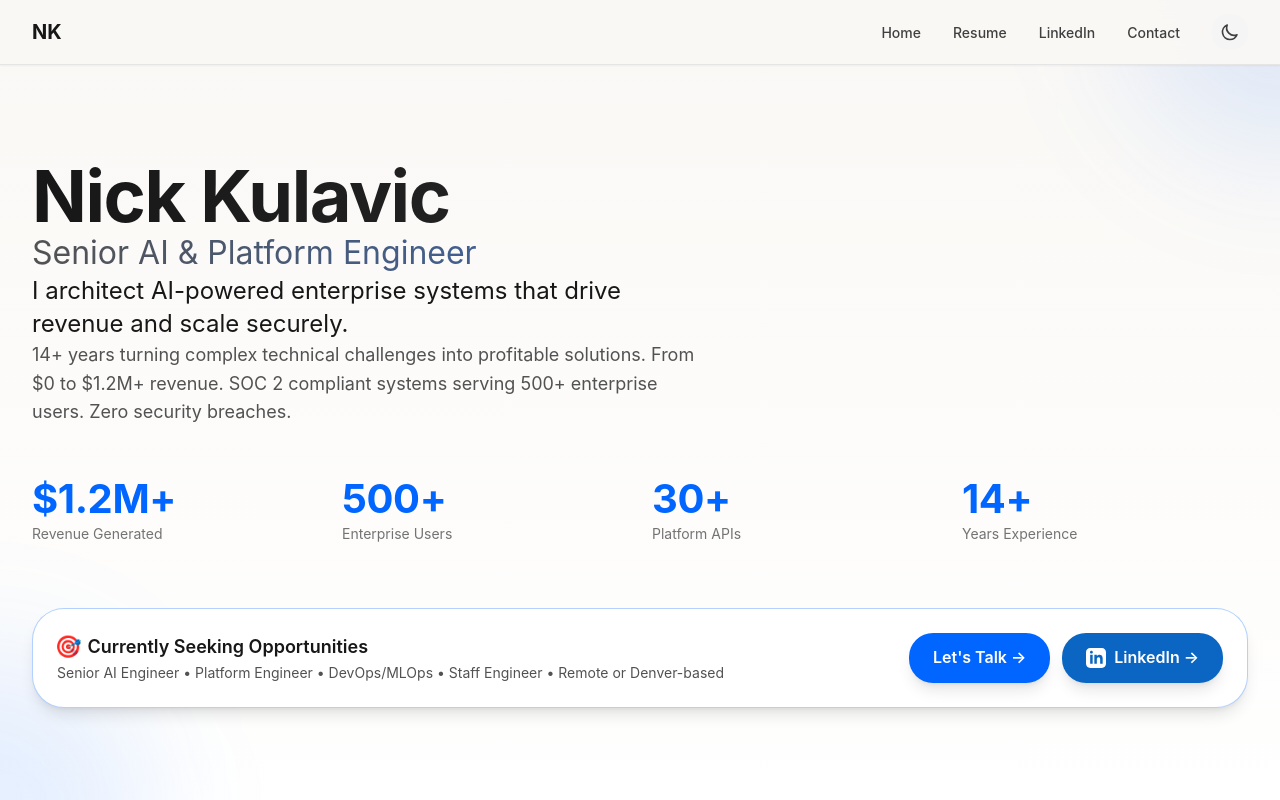
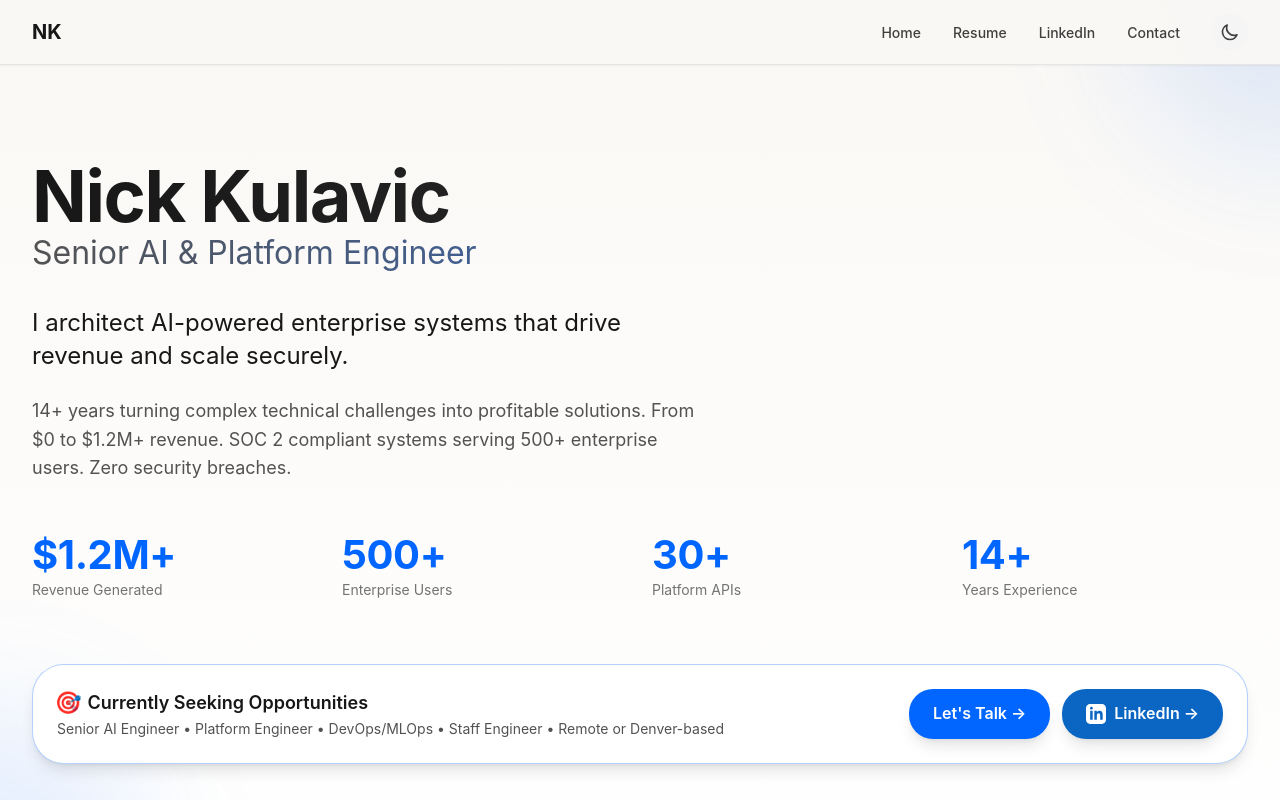
Before and after one commit to nkulavic/nickkulavic.ai, a Next.js app: page / in a window 1280 px wide. Shown: the top 800 px of the page. Built offline with nearby package versions, Linux system fonts and the light colour scheme.

Commit message:
Remove paragraph margin reset that was overriding Tailwind utilities

```diff
--- a/src/app/globals.css
+++ b/src/app/globals.css
@@ -362,10 +362,6 @@ h1, h2, h3, h4, h5, h6 {
   margin: 0;
 }
 
-/* Remove default paragraph margins */
-p {
-  margin: 0;
-}
 
 /* ===== PRINT STYLES ===== */
 @media print {
```
